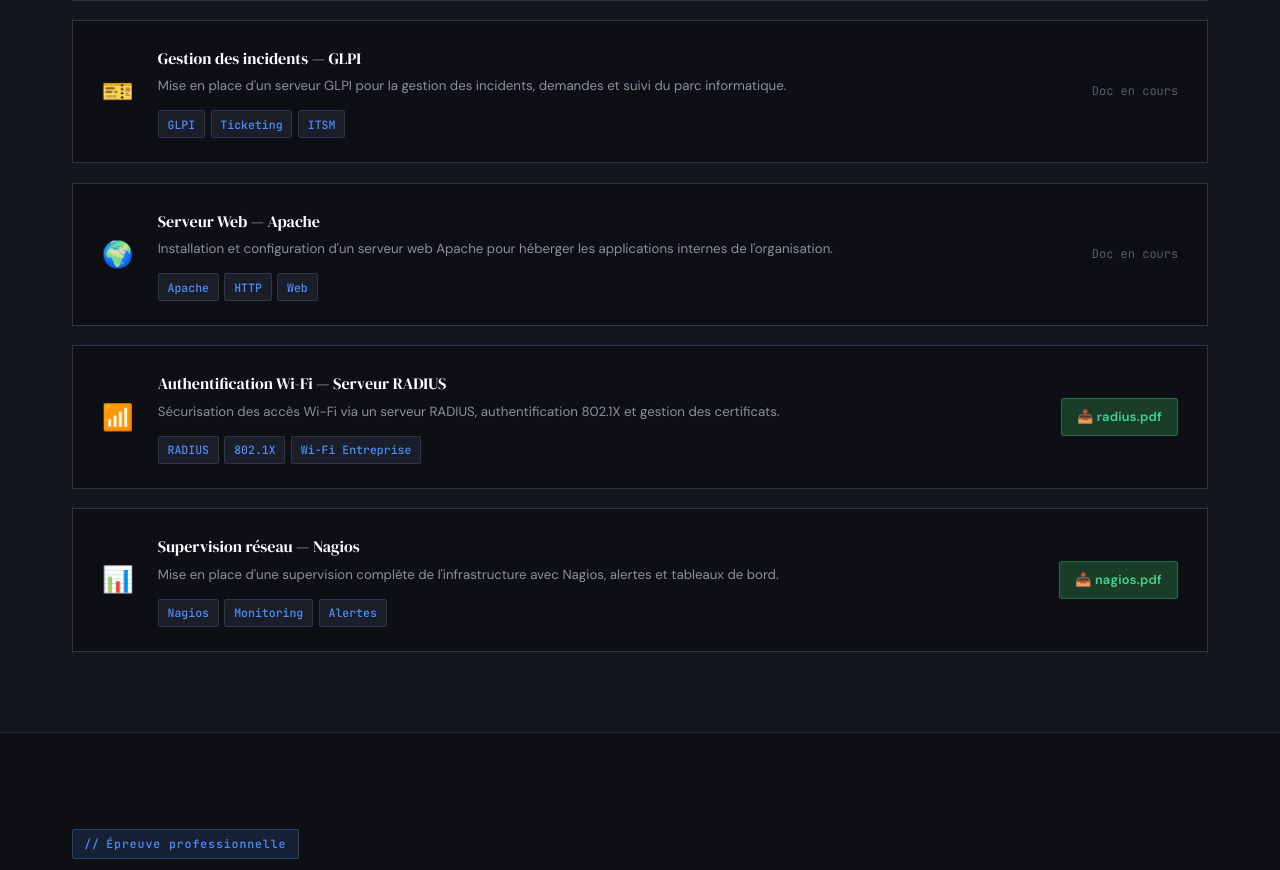
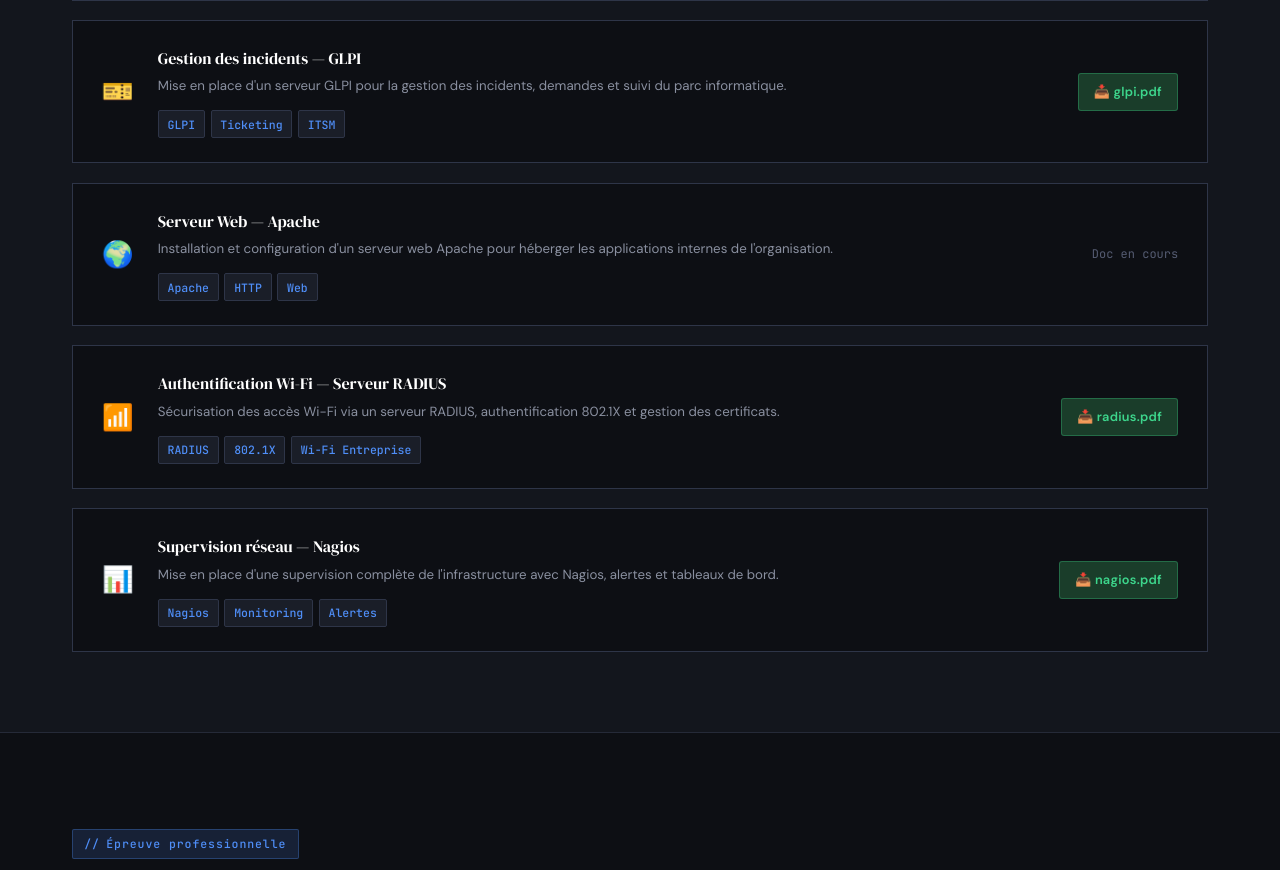
Before and after one commit to lrg-collab/portfoliolokorenegloire, a plain HTML site: page index.html in a window 1280 px wide. Shown: the part 4379-5249 px from the top of the page. Drawn offline with Linux system fonts and the light colour scheme.

Commit message:
Add download link for glpi.pdf
Replaced 'Doc en cours' text with a download link for glpi.pdf.

```diff
--- a/index.html
+++ b/index.html
@@ -767,7 +767,7 @@
           <div class="tags"><span class="tag">GLPI</span><span class="tag">Ticketing</span><span class="tag">ITSM</span></div>
         </div>
         <div class="project-row-actions">
-          <span style="font-size:0.75rem;color:var(--text3);font-family:var(--mono)">Doc en cours</span>
+          <a href="glpi.pdf" download class="btn btn-dl btn-sm">📥 glpi.pdf</a>
         </div>
       </div>
 
```
